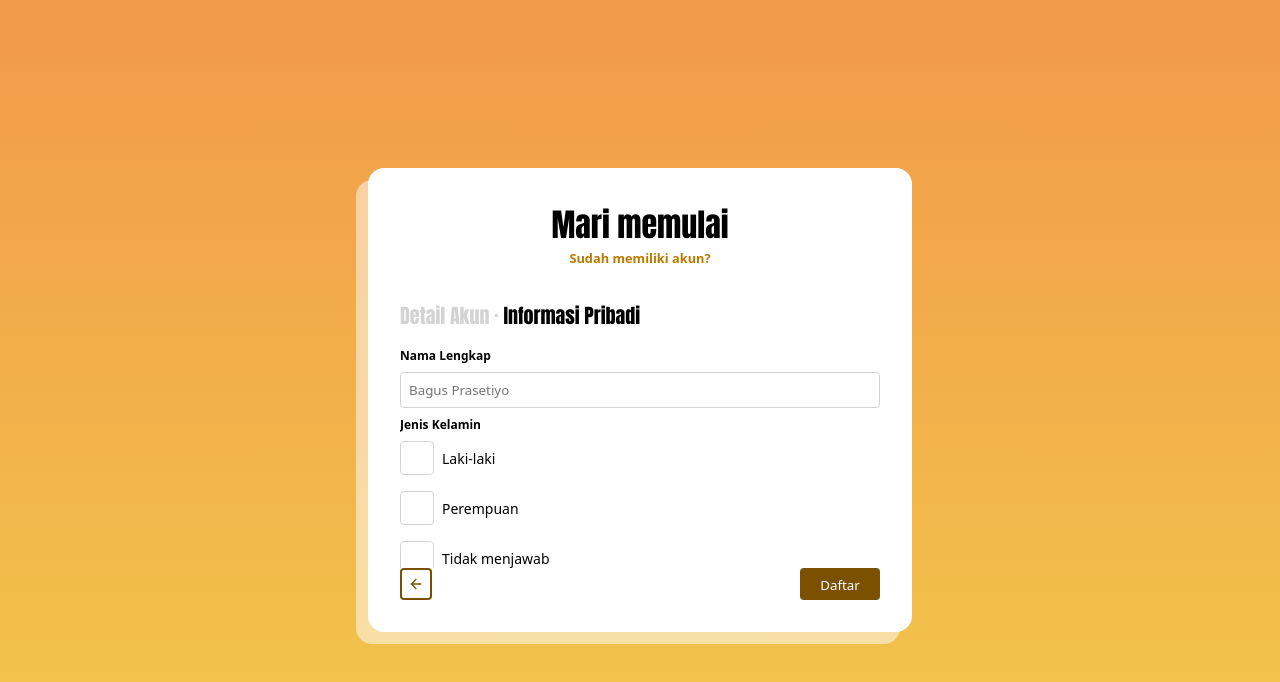
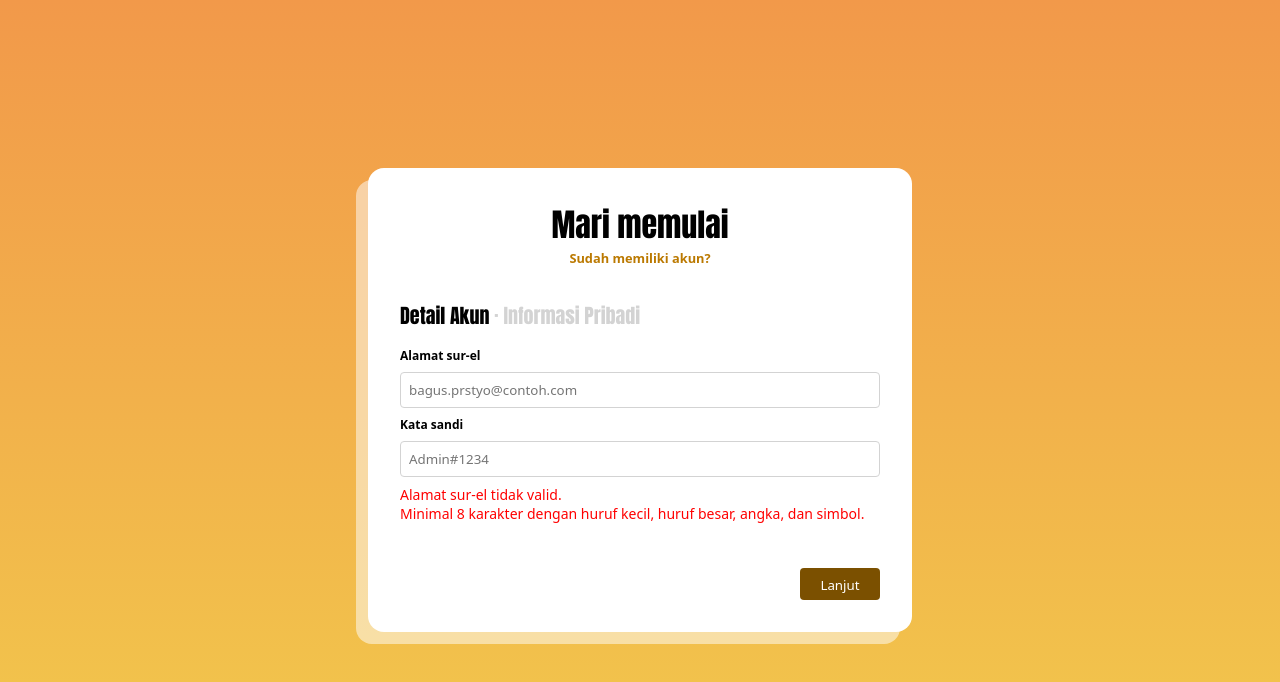
Before and after one commit to trileafu/kinee, an Angular app: page /register in a window 1280 px wide. Both pictures are taken after a click on the button "Lanjut". Shown: the top 682 px of the page. Built offline with nearby package versions, Linux system fonts and the light colour scheme.

Commit message:
Validasi di register

```diff
--- a/api/index.ts
+++ b/api/index.ts
@@ -1,4 +1,4 @@
-import { MongoClient, Db } from 'mongodb';
+import { MongoClient } from 'mongodb';
 import jsonwebtoken from 'jsonwebtoken';
 import { VercelRequest } from '@vercel/node/dist';
 
--- a/src/app/register/register.page.css
+++ b/src/app/register/register.page.css
@@ -85,6 +85,10 @@ button {
     width: 80px;
 }
 
+.submit-button:disabled {
+    opacity: .5;
+}
+
 .section-content {
     margin-top: 16px;
     display: flex;
@@ -114,3 +118,9 @@ button {
     margin-left: 8px;
     cursor: pointer;
 }
+
+.input-error {
+    color: red;
+    margin: 0;
+    font-size: 14px;
+}
--- a/src/app/register/register.page.html
+++ b/src/app/register/register.page.html
@@ -6,9 +6,11 @@
             <div class="section-content">
                 <h2><b>Detail Akun</b> · Informasi Pribadi</h2>
                 <label for="email">Alamat sur-el</label>
-                <input type="email" id="email" [(ngModel)]="email" placeholder="bagus.prstyo@contoh.com">
+                <input type="email" id="email" [(ngModel)]="email" (input)="emailCheck()" placeholder="bagus.prstyo@contoh.com">
                 <label for="password">Kata sandi</label>
-                <input type="password" id="password" [(ngModel)]="password" placeholder="admin#1234">
+                <input type="password" id="password" (input)="passwordCheck()" [(ngModel)]="password" placeholder="Admin#1234">
+                <p *ngIf="showErrors && !emailValid" class="input-error">Alamat sur-el tidak valid.</p>
+                <p *ngIf="showErrors && !passwordValid" class="input-error">Minimal 8 karakter dengan huruf kecil, huruf besar, angka, dan simbol.</p>
             </div>
             <div class="section-actions">
                 <button class="submit-button" (click)="nextSection()">Lanjut</button>
@@ -18,18 +20,18 @@
             <div class="section-content">
                 <h2>Detail Akun · <b>Informasi Pribadi</b></h2>
                 <label for="fullname">Nama Lengkap</label>
-                <input type="text" id="fullname" [(ngModel)]="fullname" placeholder="Bagus Prasetiyo">
+                <input type="text" id="fullname" [(ngModel)]="fullname" (input)="detailsCheck()" placeholder="Bagus Prasetiyo">
                 <label for="gender">Jenis Kelamin</label>
                 <span class="radio-container">
-                    <input type="radio" id="male" name="gender">
+                    <input type="radio" value="male" [(ngModel)]="gender" (change)="detailsCheck()" name="gender">
                     <label for="male">Laki-laki</label>
                 </span>
                 <span class="radio-container">
-                    <input type="radio" id="female" name="gender">
+                    <input type="radio" value="female" [(ngModel)]="gender" (change)="detailsCheck()" name="gender">
                     <label for="female">Perempuan</label>
                 </span>
                 <span class="radio-container">
-                    <input type="radio" id="unspecified" name="gender">
+                    <input type="radio" value="unspecified" [(ngModel)]="gender" (change)="detailsCheck()" name="gender">
                     <label for="unspecified">Tidak menjawab</label>
                 </span>
             </div>
@@ -39,7 +41,7 @@
                     <line x1="19" y1="12" x2="5" y2="12"></line>
                     <polyline points="12 19 5 12 12 5"></polyline>
                 </svg></button>
-                <button class="submit-button" (click)="register()">Daftar</button>
+                <button class="submit-button" [disabled]="!detailsValid" (click)="register()">Daftar</button>
             </div>
         </section>
     </main>
--- a/src/app/register/register.page.ts
+++ b/src/app/register/register.page.ts
@@ -1,5 +1,5 @@
 import { NgIf } from '@angular/common';
-import { Component } from '@angular/core';
+import { Component, ElementRef } from '@angular/core';
 import { FormsModule } from '@angular/forms';
 import { RouterLink } from '@angular/router';
 
@@ -16,13 +16,46 @@ export class RegisterPage {
   password = '';
   fullname = '';
   gender = '';
+  showErrors = false;
+  detailsValid = false;
+  emailValid = false;
+  passwordValid = false;
+
   prevSection() {
     this.section--;
   }
+
   nextSection() {
-    this.section++;
+    this.showErrors = true;
+    if (this.emailValid && this.passwordValid) this.section++;
   }
+
+  emailCheck() {
+    this.emailValid = /^[\w-\.]+@([\w-]+\.)+[\w-]{2,4}$/.test(this.email);
+  }
+
+  passwordCheck() {
+    this.passwordValid =
+      this.password.length > 8 &&
+      /[a-z]/.test(this.password) &&
+      /[A-Z]/.test(this.password) &&
+      /[0-9]/.test(this.password) &&
+      /[!@#$%^&*()_+\-=\[\]{};':"\\|,.<>\/?]/.test(this.password);
+  }
+
+  detailsCheck() {
+    this.detailsValid = this.fullname != '' && this.gender != '';
+  }
+
   register() {
-    alert(this.email + '\n' + this.password);
+    alert(
+      this.email +
+        '\n' +
+        this.password +
+        '\n' +
+        this.fullname +
+        '\n' +
+        this.gender
+    );
   }
 }
```
